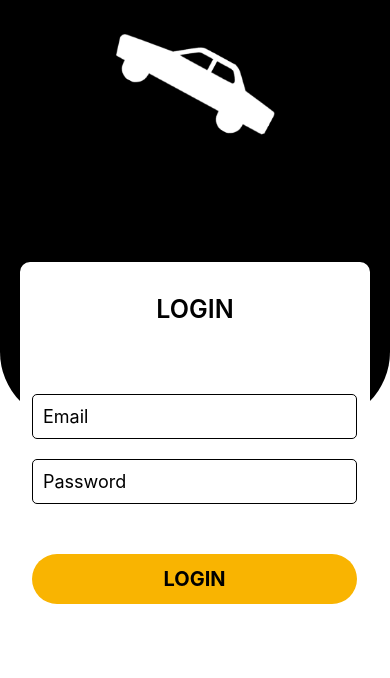
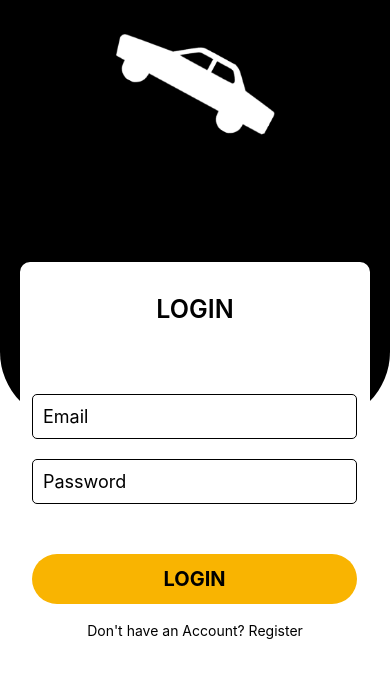
Before and after one commit to jumatech78/car_rental, a React Native app in the folder litrides/: screen /Login in a window 390 px wide. Shown: the top 678 px of the page. Built offline with nearby package versions, Linux system fonts and the light colour scheme.

Commit message:
created register screen

```diff
--- a/litrides/App.js
+++ b/litrides/App.js
@@ -4,6 +4,7 @@ import { NavigationContainer } from "@react-navigation/native";
 import { createNativeStackNavigator } from "@react-navigation/native-stack";
 
 import Login from './screens/Login'
+import Register from './screens/Register'
 // import { Header } from "react-native/Libraries/NewAppScreen";
 
 const Stack = createNativeStackNavigator();
@@ -17,6 +18,11 @@ function App() {
           name="Login"
           component={Login}
         />
+        <Stack.Screen
+          options={{ headerShown: false }}
+          name="Register"
+          component={Register}
+        />
       </Stack.Navigator>
     </NavigationContainer>
   );
--- a/litrides/screens/Login/index.js
+++ b/litrides/screens/Login/index.js
@@ -8,9 +8,12 @@ import {
   StyleSheet,
   TextInput,
 } from "react-native";
+import { NavigationContainer } from '@react-navigation/native';
+import { createNativeStackNavigator } from '@react-navigation/native-stack';
+
 import logo from "../../assets/logo.png";
 
-function Login() {
+function Login({navigation}) {
   return (
     <SafeAreaView
       style={{
@@ -70,17 +73,26 @@ function Login() {
               <TextInput placeholder="Password" style={styles.input} />
             </View>
           </View>
-          <View style={{paddingTop:30}}>
-          <TouchableOpacity style={styles.btn}
-            // onPress={()=>{
-            //   navigation.replace('Main')
-            // }}
-          >
-
-            <Text
-           style={styles.btnText}
-            >LOGIN</Text>
-          </TouchableOpacity>
+          <View style={{ paddingTop: 30 }}>
+            <TouchableOpacity
+              style={styles.btn}
+              // onPress={()=>{
+              //   navigation.replace('Home')
+              // }}
+            >
+              <Text style={styles.btnText}>LOGIN</Text>
+            </TouchableOpacity>
+            <TouchableOpacity
+              style={{
+                alignItems:'center',
+                paddingTop:8
+              }}
+             onPress={()=>{
+               navigation.navigate('Register')
+             }}
+            >
+              <Text>Don't have an Account? Register</Text>
+            </TouchableOpacity>
           </View>
         </View>
       </View>
@@ -96,7 +108,7 @@ const styles = StyleSheet.create({
     position: "absolute",
     top: -160,
     width: 350,
-    height: 400,
+    height: 420,
     borderColor: "white",
     borderWidth: 2,
     borderRadius: 10,
@@ -113,8 +125,8 @@ const styles = StyleSheet.create({
     fontWeight: "600",
     paddingTop: 30,
   },
-  inputsContainer:{
-    paddingTop:60,
+  inputsContainer: {
+    paddingTop: 60,
   },
   input: {
     width: 325,
@@ -127,20 +139,20 @@ const styles = StyleSheet.create({
 
     // backgroundColor:'gray'
   },
-  btn:{
+  btn: {
     width: 325,
-    height:50,
-    alignItems:'center',
-    justifyContent:'center',
-    backgroundColor: '#F9B401',
-    fontWeight:'500',
-    color:'white',
-    margin:10,
-    borderRadius:25
+    height: 50,
+    alignItems: "center",
+    justifyContent: "center",
+    backgroundColor: "#F9B401",
+    fontWeight: "500",
+    color: "white",
+    margin: 10,
+    borderRadius: 25,
   },
-  btnText:{
-    fontWeight:'bold',
-    color:'black',
-    fontSize:20
+  btnText: {
+    fontWeight: "bold",
+    color: "black",
+    fontSize: 20,
   },
 });
--- a/litrides/screens/Register/index.js
+++ b/litrides/screens/Register/index.js
@@ -0,0 +1,12 @@
+import React from "react";
+import { View, Text } from "react-native";
+
+function Register(){
+    return(
+        <View>
+            <Text>this is register screen</Text>
+        </View>
+    );
+}
+
+export default Register;
```
